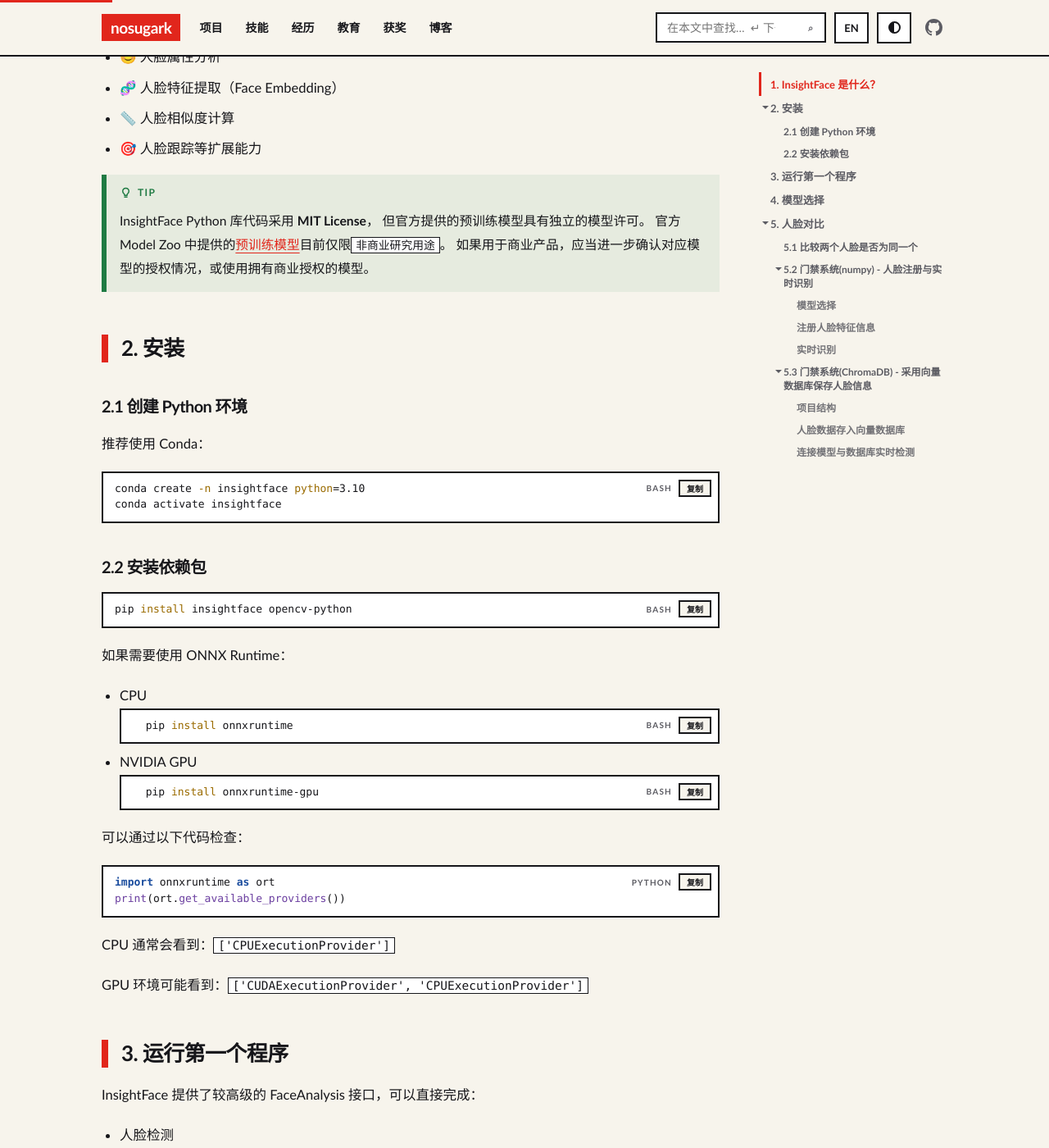
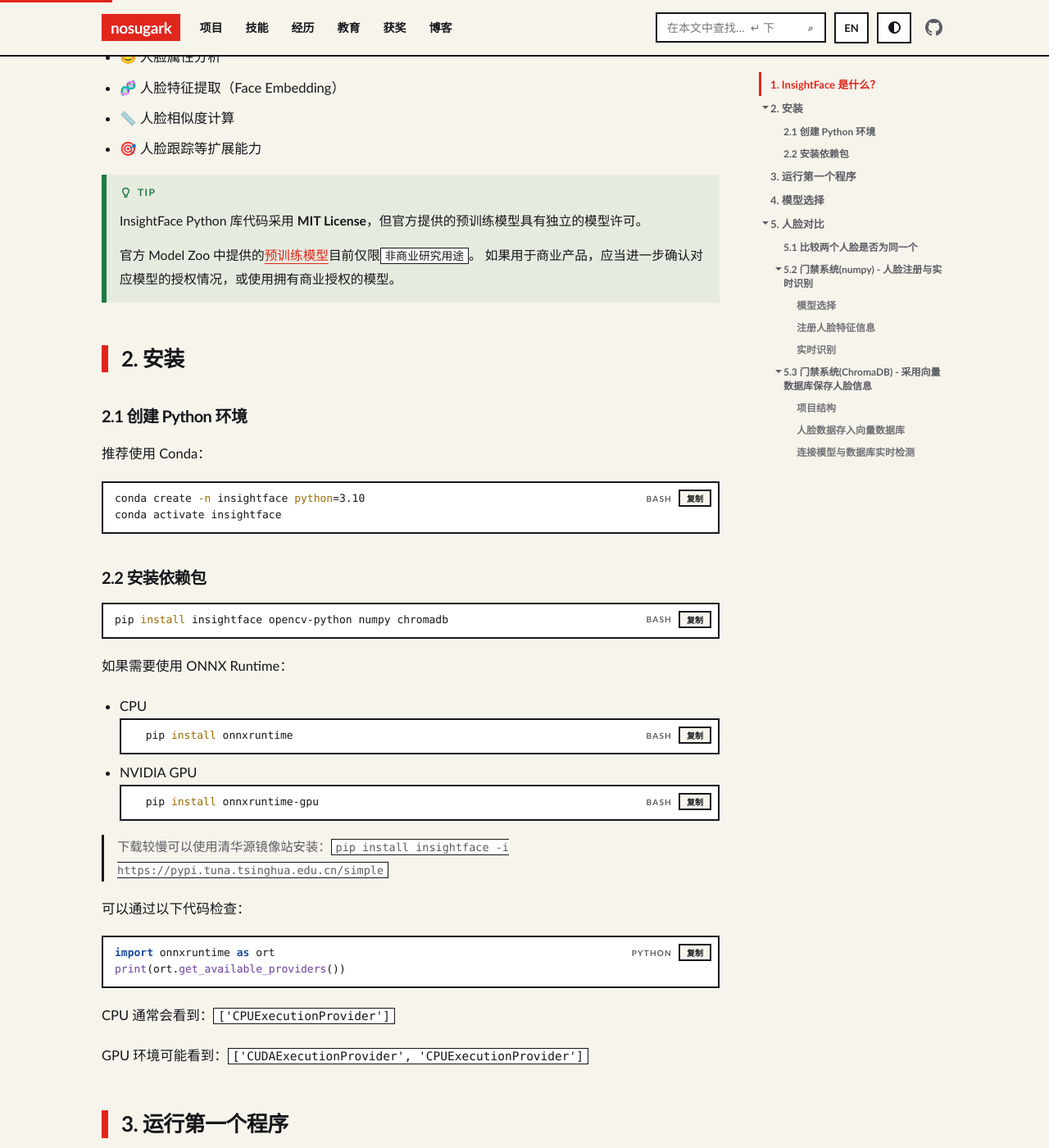
Before and after one commit to noSugarK/nosugark.github.io, a Jekyll site: the page built from _posts/2026-08-06-face-comparison.md, in a window 1280 px wide and 1400 px high, scrolled down 597 px. Shown: the whole window at 82% size. Built offline with Jekyll 4.4.1, drawn with Linux system fonts in a browser that asks for light colours.

Commit message:
docs: 更新安装命令

````diff
--- a/_posts/2026-08-06-face-comparison.md
+++ b/_posts/2026-08-06-face-comparison.md
@@ -26,8 +26,8 @@
 
 > [!tip]
 >
-> InsightFace Python 库代码采用 **MIT License**，
-> 但官方提供的预训练模型具有独立的模型许可。
+> InsightFace Python 库代码采用 **MIT License**，但官方提供的预训练模型具有独立的模型许可。
+>
 > 官方 Model Zoo 中提供的[预训练模型](https://github.com/deepinsight/insightface/releases/latest)目前仅限`非商业研究用途`。
 > 如果用于商业产品，应当进一步确认对应模型的授权情况，或使用拥有商业授权的模型。
 
@@ -45,7 +45,7 @@
 ### 2.2 安装依赖包
 
 ```bash
-pip install insightface opencv-python
+pip install insightface opencv-python numpy chromadb
 ```
 
 如果需要使用 ONNX Runtime：
@@ -58,6 +58,8 @@
     ```bash
     pip install onnxruntime-gpu
     ```
+
+> 下载较慢可以使用清华源镜像站安装：`pip install insightface -i https://pypi.tuna.tsinghua.edu.cn/simple`
 
 可以通过以下代码检查：
 
````
